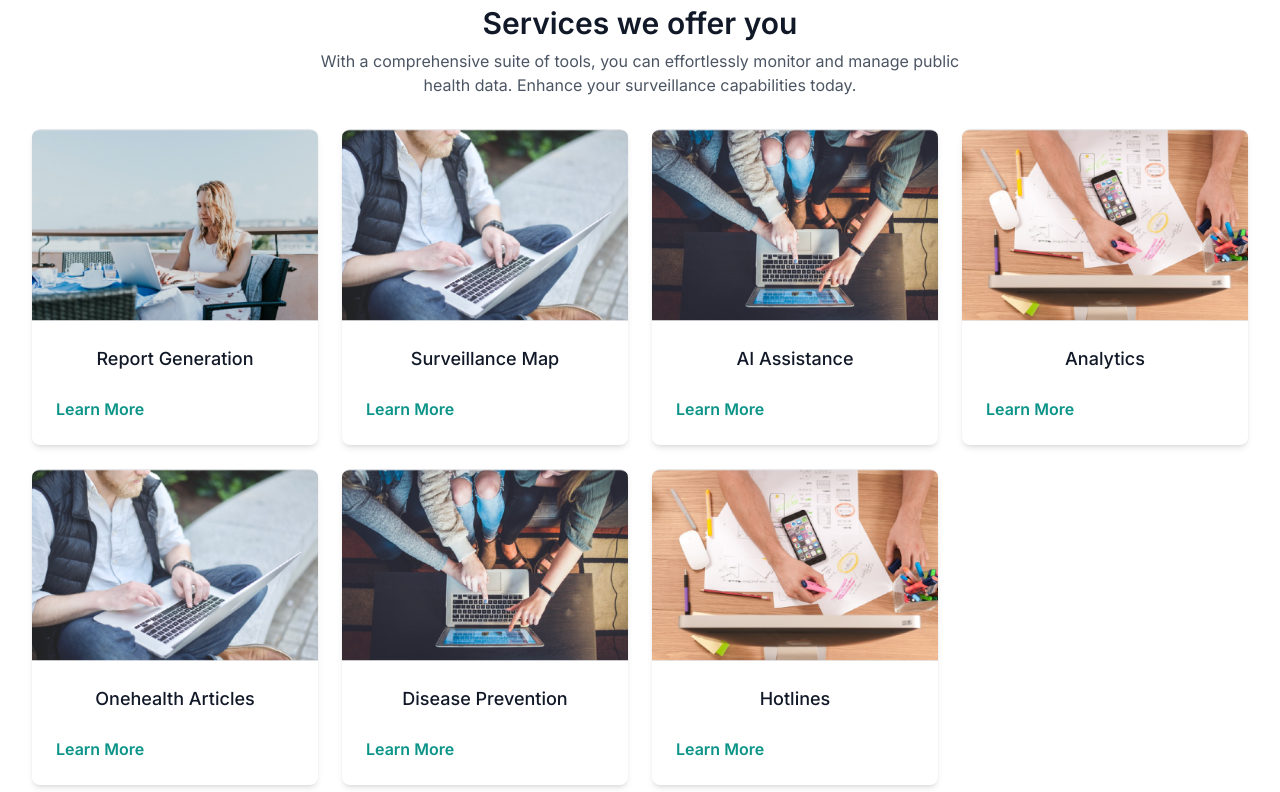
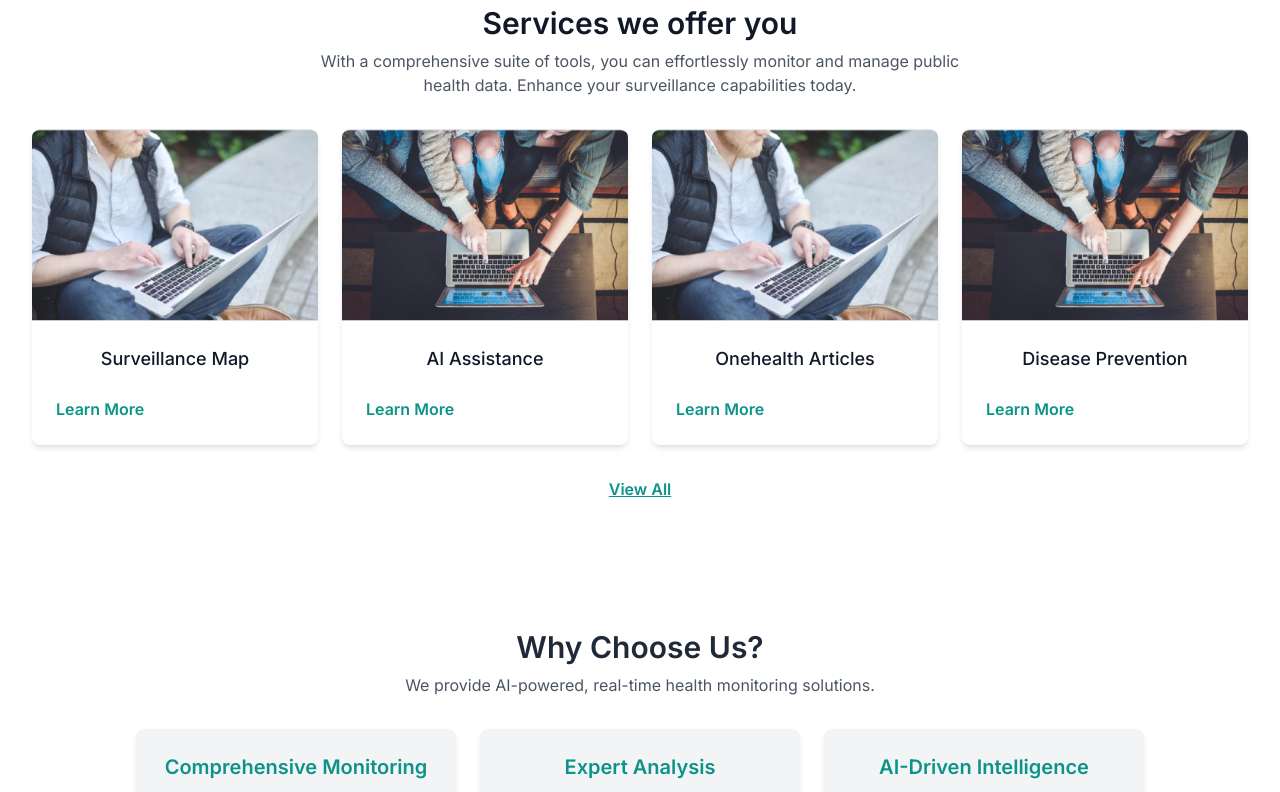
Before and after one commit to gentleokhai/onehealth, a React (Create React App) app: page / in a window 1280 px wide. Shown: the part 840-1632 px from the top of the page. Built offline with nearby package versions, Linux system fonts and the light colour scheme.

Commit message:
Genie: Feal

```diff
--- a/src/components/About.jsx
+++ b/src/components/About.jsx
@@ -98,7 +98,7 @@ const About = () => {
           Leveraging our unique skill sets, we create a seamless and user-friendly experience, allowing you to focus on what matters most. Build your next health surveillance solution with confidence, knowing our balanced team is here to support you every step of the way.
         </p>
 
-        <TeamSection />
+        {/* <TeamSection /> */}
       </section>
 
       <section className="py-12  max-w-6xl mx-auto">
--- a/src/components/ServiceSection.jsx
+++ b/src/components/ServiceSection.jsx
@@ -1,13 +1,10 @@
 import React from "react";
 
 const services = [
-  { name: "Report Generation", image: "/assets/service1.png" },
   { name: "Surveillance Map", image: "/assets/service2.png" },
   { name: "AI Assistance", image: "/assets/service3.png" },
-  { name: "Analytics", image: "/assets/service4.png" },
   { name: "Onehealth Articles", image: "/assets/service5.png" },
   { name: "Disease Prevention", image: "/assets/service6.png" },
-  { name: "Hotlines", image: "/assets/service7.png" },
 ];
 
 const ServicesSection = () => {
```
Also changed, not shown: 1 other file (tests, documents, lock files or other folders).
